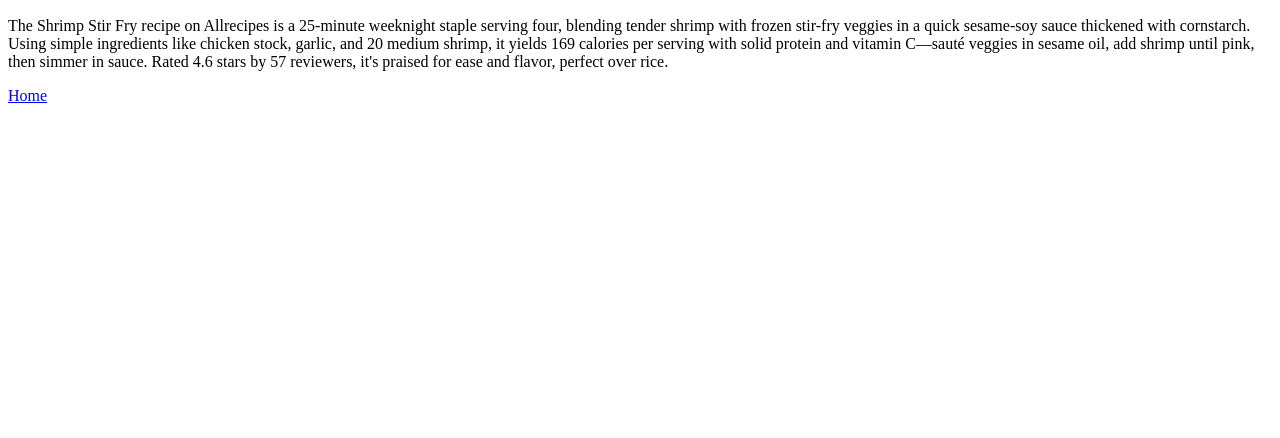
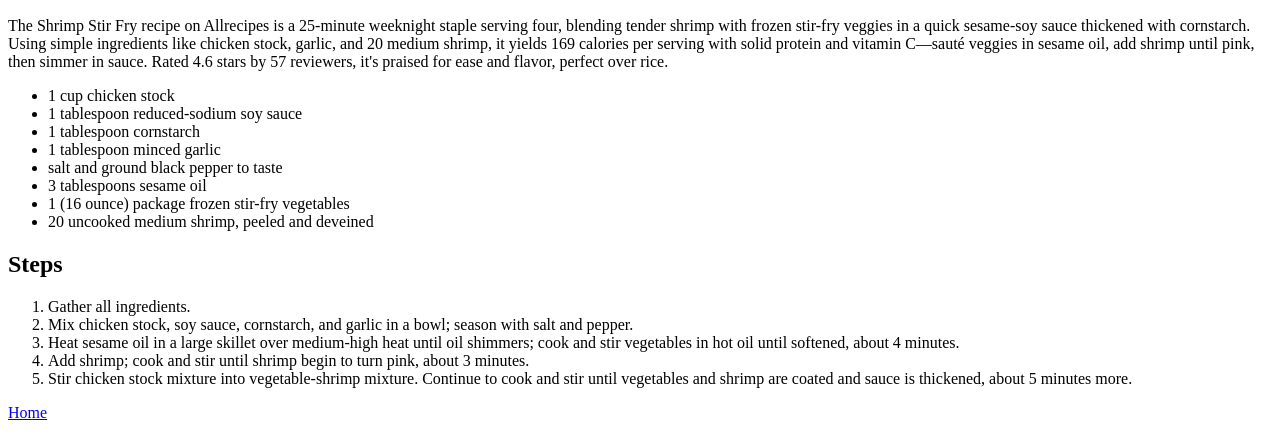
Before and after one commit to Cyrus-Hossain/odin-recipes, a plain HTML site: page recipes/shrimpstirfry.html in a window 1280 px wide. Shown: the part 434-872 px from the top of the page. Before the commit the page ends 800 px from the top, so only its background shows below. Drawn offline with Linux system fonts and the light colour scheme.

Commit message:
docs: Add ingredients list and preparation steps for shrimp stir-fry
Includes an unordered list of 8 key ingredients (e.g., chicken stock,
sesame oil, frozen veggies, and shrimp) sourced from Allrecipes.
Adds an ordered list with 5 steps: from gathering ingredients to
simmering in sauce, for clear cooking guidance.

```diff
--- a/recipes/shrimpstirfry.html
+++ b/recipes/shrimpstirfry.html
@@ -10,15 +10,32 @@
     <img src="https://imagesvc.meredithcorp.io/v3/mm/image?url=https%3A%2F%2Fpublic-assets.meredithcorp.io%2Fb52618cdcb5e6e4b6d7ea5e886f76039%2F1738170925610IMG_0748.jpeg&q=60&c=sc&poi=auto&orient=true&h=512" alt="Finished Dish">
     <p>
         <h2>Description</h2>
+
         The Shrimp Stir Fry recipe on Allrecipes is a 25-minute weeknight staple serving four, blending tender shrimp with frozen stir-fry veggies in a quick sesame-soy sauce thickened with cornstarch. Using simple ingredients like chicken stock, garlic, and 20 medium shrimp, it yields 169 calories per serving with solid protein and vitamin C—sauté veggies in sesame oil, add shrimp until pink, then simmer in sauce. Rated 4.6 stars by 57 reviewers, it's praised for ease and flavor, perfect over rice.
 
-    </p>
+
+        <ul>
+            <li>1 cup chicken stock</li>
+            <li>1 tablespoon reduced-sodium soy sauce</li>
+            <li>1 tablespoon cornstarch</li>
+            <li>1 tablespoon minced garlic</li>
+            <li>salt and ground black pepper to taste</li>
+            <li>3 tablespoons sesame oil</li>
+            <li>1 (16 ounce) package frozen stir-fry vegetables</li>
+            <li>20 uncooked medium shrimp, peeled and deveined</li>
+        </ul>
+
+            <h2>Steps</h2>
+            <ol>
+                <li> Gather all ingredients. </li>
+                <li> Mix chicken stock, soy sauce, cornstarch, and garlic in a bowl; season with salt and pepper. </li>
+                <li> Heat sesame oil in a large skillet over medium-high heat until oil shimmers; cook and stir vegetables in hot oil until softened, about 4 minutes. </li>
+                <li> Add shrimp; cook and stir until shrimp begin to turn pink, about 3 minutes. </li>
+                <li> Stir chicken stock mixture into vegetable-shrimp mixture. Continue to cook and stir until vegetables and shrimp are coated and sauce is thickened, about 5 minutes more. </li>
+            </ol>
 
 
-
-
-
-
+    </p>
 
     <p><a href="../index.html">Home</a></p>
 </body>
```
